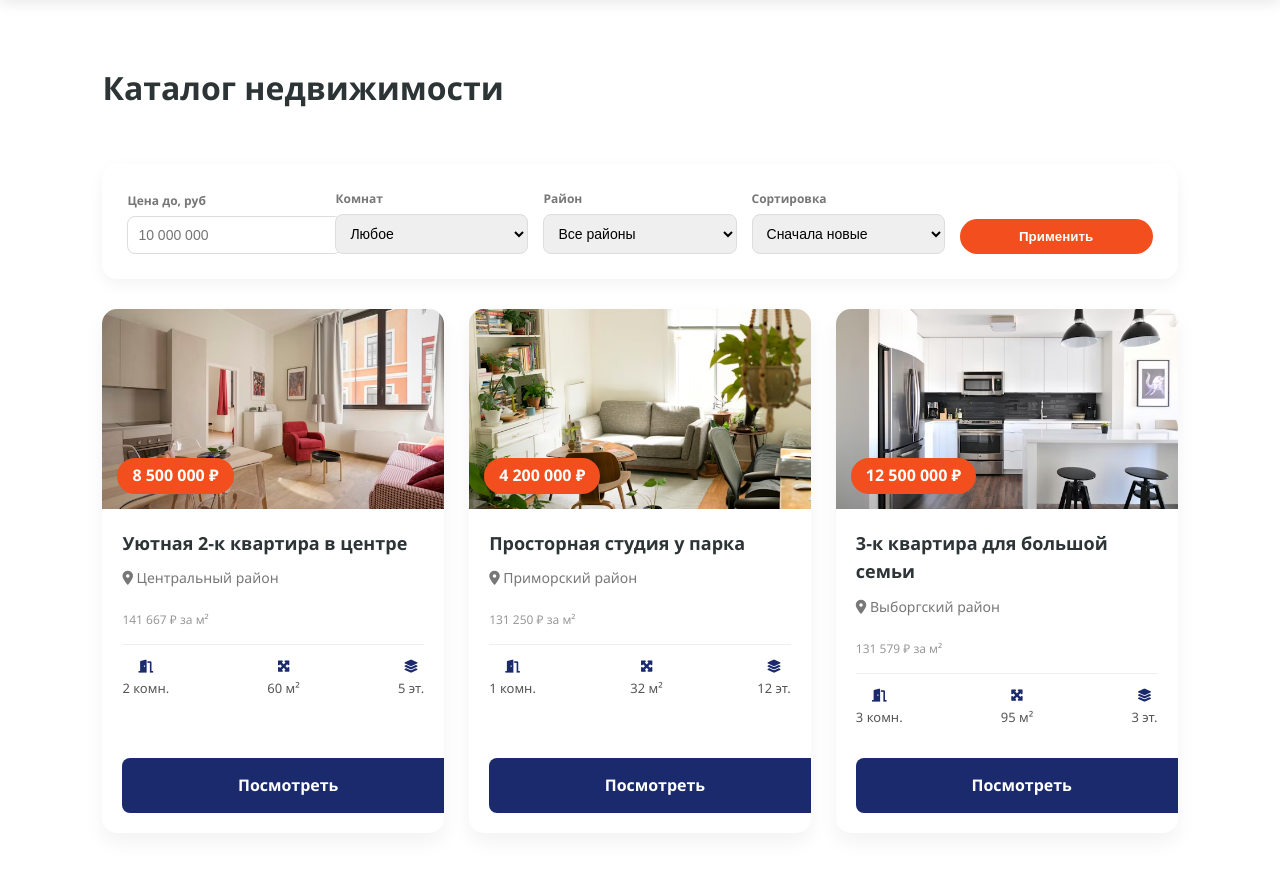
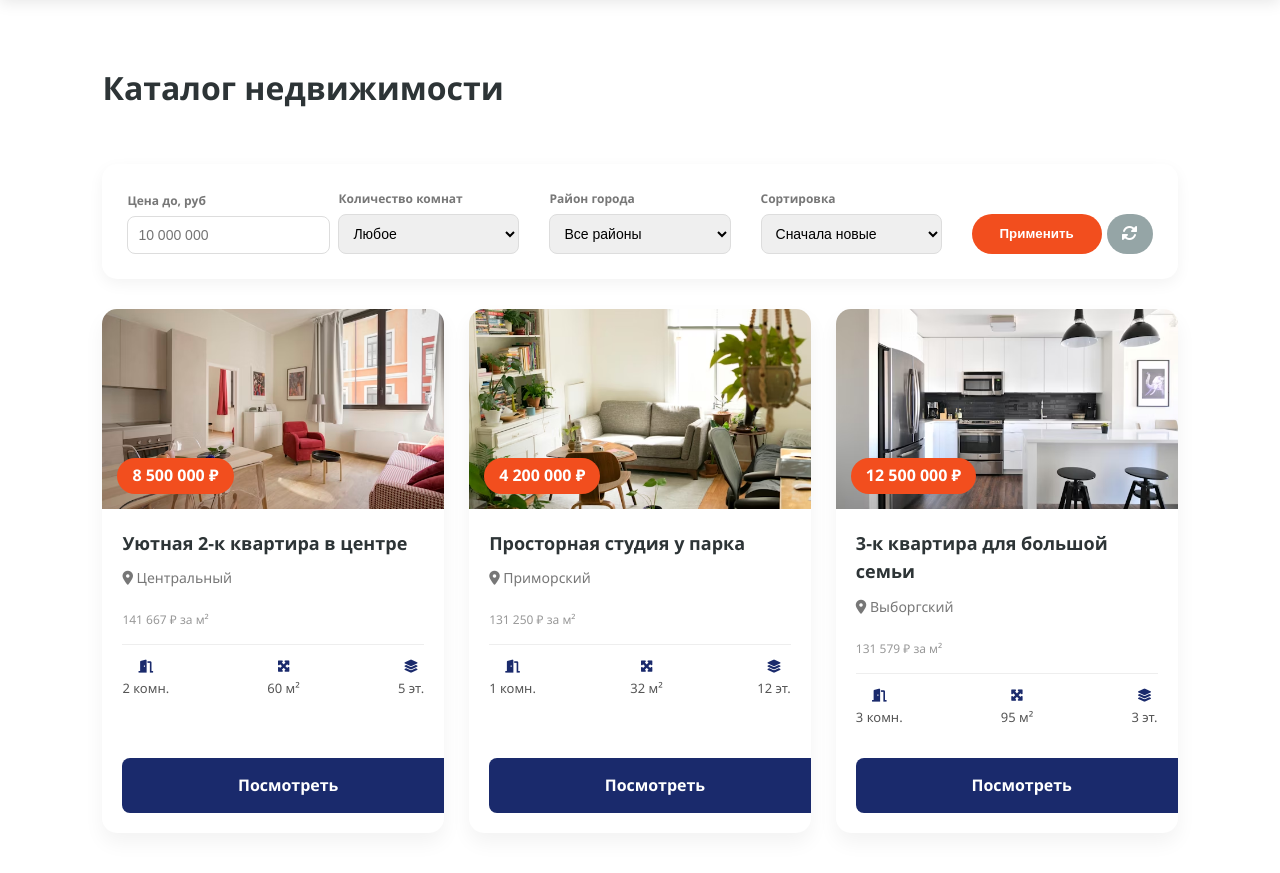
Before and after one commit to hades-ray/rieltor, a PHP site: page /catalog.php in a window 1280 px wide. Shown: the part 68-941 px from the top of the page. Run offline with PHP 8.4, Linux system fonts and the light colour scheme; data comes from the database, SQL or seed files in the repository; both versions use the stored data as it was after the commit.

Commit message:
Add files via upload

```diff
--- a/admin.php
+++ b/admin.php
@@ -103,7 +103,7 @@ if ($view === 'buyers') {
 <body>
 
 <aside class="sidebar">
-    <div class="sidebar-header">Elite Estate ADMIN</div>
+    <div class="sidebar-header">РиэлторПро</div>
     <nav class="sidebar-menu">
         <a href="admin.php?view=sellers" class="<?= $view === 'sellers' ? 'active' : '' ?>"><i class="fas fa-file-invoice"></i> Заявки продавцов</a>
         <a href="admin.php?view=buyers" class="<?= $view === 'buyers' ? 'active' : '' ?>"><i class="fas fa-shopping-cart"></i> Заявки покупателей</a>
@@ -172,8 +172,8 @@ if ($view === 'buyers') {
                     <td><span class="status-badge status-<?= ($row['status'] === 'Одобрено' ? 'approved' : ($row['status'] === 'Отменено' ? 'rejected' : 'processing')) ?>"><?= $row['status'] ?></span></td>
                     <td>
                         <?php if($row['status'] === 'В обработке'): ?>
-                            <a href="admin.php?view=<?= $view ?>&action=approve&id=<?= $row['id'] ?>&type=<?= ($view === 'buyers' ? 'buyer' : 'seller') ?>" class="btn-action btn-approve"><i class="fas fa-check"></i></a>
-                            <a href="admin.php?view=<?= $view ?>&action=reject&id=<?= $row['id'] ?>&type=<?= ($view === 'buyers' ? 'buyer' : 'seller') ?>" class="btn-action btn-reject"><i class="fas fa-times"></i></a>
+                            <a href="admin.php?view=<?= $view ?>&action=approve&id=<?= $row['id'] ?>&type=<?= ($view === 'buyers' ? 'buyer' : 'seller') ?>" class="btn-action btn-approve" style="text-decoration: none; color: green; padding-right: 30px"><i class="fas fa-check"></i></a>
+                            <a href="admin.php?view=<?= $view ?>&action=reject&id=<?= $row['id'] ?>&type=<?= ($view === 'buyers' ? 'buyer' : 'seller') ?>" class="btn-action btn-reject" style="text-decoration: none; color: red;"><i class="fas fa-times"></i></a>
                         <?php endif; ?>
                     </td>
                 </tr>
--- a/catalog.php
+++ b/catalog.php
@@ -2,19 +2,37 @@
 session_start();
 require_once 'db.php';
 
-// Логика фильтрации (базовый пример)
+// 1. Получаем список уникальных районов из базы для фильтра
+$stmt_districts = $pdo->query("SELECT DISTINCT district FROM properties ORDER BY district ASC");
+$all_districts = $stmt_districts->fetchAll(PDO::FETCH_COLUMN);
+
+// 2. Получаем список уникального количества комнат для фильтра
+$stmt_rooms = $pdo->query("SELECT DISTINCT rooms FROM properties ORDER BY rooms ASC");
+$all_rooms = $stmt_rooms->fetchAll(PDO::FETCH_COLUMN);
+
+// 3. Логика фильтрации
 $where = [];
 $params = [];
 
+// Фильтр по цене
 if (!empty($_GET['price_to'])) {
     $where[] = "price <= ?";
     $params[] = $_GET['price_to'];
 }
+
+// Фильтр по комнатам
 if (!empty($_GET['rooms'])) {
     $where[] = "rooms = ?";
     $params[] = $_GET['rooms'];
 }
 
+// Фильтр по району
+if (!empty($_GET['district'])) {
+    $where[] = "district = ?";
+    $params[] = $_GET['district'];
+}
+
+// Сборка SQL запроса
 $sql = "SELECT * FROM properties";
 if ($where) {
     $sql .= " WHERE " . implode(" AND ", $where);
@@ -65,20 +83,26 @@ $items = $stmt->fetchAll();
             <input type="number" name="price_to" placeholder="10 000 000" value="<?php echo $_GET['price_to'] ?? ''; ?>">
         </div>
         <div>
-            <label>Комнат</label>
+            <label>Количество комнат</label>
             <select name="rooms">
                 <option value="">Любое</option>
-                <option value="1">1-к квартира</option>
-                <option value="2">2-к квартира</option>
-                <option value="3">3-к квартира</option>
+                <?php foreach ($all_rooms as $room_val): ?>
+                    <option value="<?= $room_val ?>" <?= (isset($_GET['rooms']) && $_GET['rooms'] == $room_val) ? 'selected' : '' ?>>
+                        <?= $room_val ?>-к квартира
+                    </option>
+                <?php endforeach; ?>
             </select>
         </div>
+
         <div>
-            <label>Район</label>
+            <label>Район города</label>
             <select name="district">
                 <option value="">Все районы</option>
-                <option>Центральный</option>
-                <option>Приморский</option>
+                <?php foreach ($all_districts as $dist): ?>
+                    <option value="<?= htmlspecialchars($dist) ?>" <?= (isset($_GET['district']) && $_GET['district'] == $dist) ? 'selected' : '' ?>>
+                        <?= htmlspecialchars($dist) ?>
+                    </option>
+                <?php endforeach; ?>
             </select>
         </div>
         <div>
@@ -89,39 +113,41 @@ $items = $stmt->fetchAll();
                 <option value="area">По площади</option>
             </select>
         </div>
-        <button type="submit" class="btn-search" style="padding: 10px;">Применить</button>
+        <div style="display: flex; gap: 5px;">
+            <button type="submit" class="btn-search" style="flex-grow: 1; padding: 7px;">Применить</button>
+            <a href="catalog.php" class="btn-search" style="background:#95a5a6; padding: 7px 15px; text-decoration:none; text-align:center;"><i class="fas fa-sync-alt"></i></a>
+        </div>
     </form>
 
     <!-- Сетка объектов -->
     <div class="properties-grid">
         <?php if (empty($items)): ?>
-            <p>Ничего не найдено по вашим параметрам.</p>
+            <div style="grid-column: 1/-1; text-align: center; padding: 50px;">
+                <i class="fas fa-search" style="font-size: 40px; color: #ccc;"></i>
+                <p>К сожалению, по вашим параметрам ничего не найдено.</p>
+                <a href="catalog.php" style="color: var(--primary-color);">Сбросить фильтры</a>
+            </div>
         <?php endif; ?>
 
         <?php foreach ($items as $item): ?>
             <div class="property-card">
                 <div class="property-img" style="background-image: url('img/objects/<?php echo $item['image_url']; ?>');">
-                    <div class="property-price"><?php echo number_format($item['price'], 0, '', ' '); ?> ₽</div>
+                    <div class="property-price"><?= number_format($item['price'], 0, '', ' ') ?> ₽</div>
                 </div>
                 <div class="property-info">
-                    <h3><?php echo htmlspecialchars($item['title']); ?></h3>
-                    <span class="property-address"><i class="fas fa-map-marker-alt"></i> <?php echo $item['district']; ?> район</span>
+                    <h3><?= htmlspecialchars($item['title']) ?></h3>
+                    <span class="property-address"><i class="fas fa-map-marker-alt"></i> <?= htmlspecialchars($item['district']) ?></span>
 
-                    <div class="price-sq">
-                        <?php echo number_format($item['price'] / $item['area'], 0, '', ' '); ?> ₽ за м²
+                    <div class="price-sq"><?= number_format($item['price'] / $item['area'], 0, '', ' ') ?> ₽ за м²</div>
+
+                    <div class="property-stats">
+                        <div class="stat-item"><i class="fas fa-door-open"></i> <?= $item['rooms'] ?> комн.</div>
+                        <div class="stat-item"><i class="fas fa-expand-arrows-alt"></i> <?= $item['area'] ?> м²</div>
+                        <div class="stat-item"><i class="fas fa-layer-group"></i> <?= $item['floor'] ?> эт.</div>
                     </div>
 
-                    <div class="property-stats">
-                        <div class="stat-item"><i class="fas fa-door-open"></i> <?php echo $item['rooms']; ?> комн.</div>
-                        <div class="stat-item"><i class="fas fa-expand-arrows-alt"></i> <?php echo $item['area']; ?> м²</div>
-                        <div class="stat-item"><i class="fas fa-layer-group"></i> <?php echo $item['floor']; ?> эт.</div>
-                    </div>
-
-                    <!-- Контейнер, который прижмет кнопку к низу -->
                     <div class="btn-view-container">
-                        <a href="property.php?id=<?php echo $item['id']; ?>" class="btn-submit" style="display: block; text-decoration: none; text-align: center;">
-                            Посмотреть
-                        </a>
+                        <a href="property.php?id=<?= $item['id'] ?>" class="btn-submit" style="display: block; text-decoration: none; text-align: center;">Посмотреть</a>
                     </div>
                 </div>
             </div>
--- a/style/style.css
+++ b/style/style.css
@@ -242,7 +242,7 @@ nav a:hover {
     box-shadow: 0 5px 15px rgba(0,0,0,0.05);
     display: grid;
     grid-template-columns: repeat(auto-fit, minmax(150px, 1fr));
-    gap: 15px;
+    gap: 30px;
     align-items: end;
 }
 
```
Also changed, not shown: index.php (+14 -3 lines), rieltor.sql (+13 -9 lines), img/objects/1776698939_69e6463baae3c.jpg (added), img/objects/1776698991_69e6466fa511c.jpg (added).
